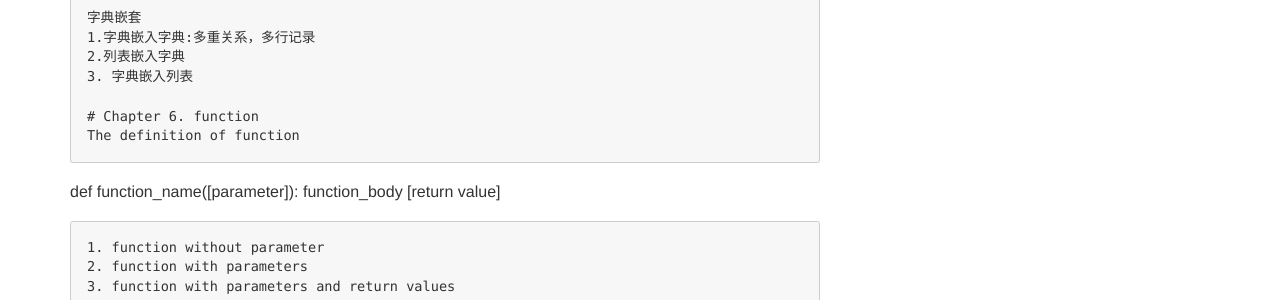
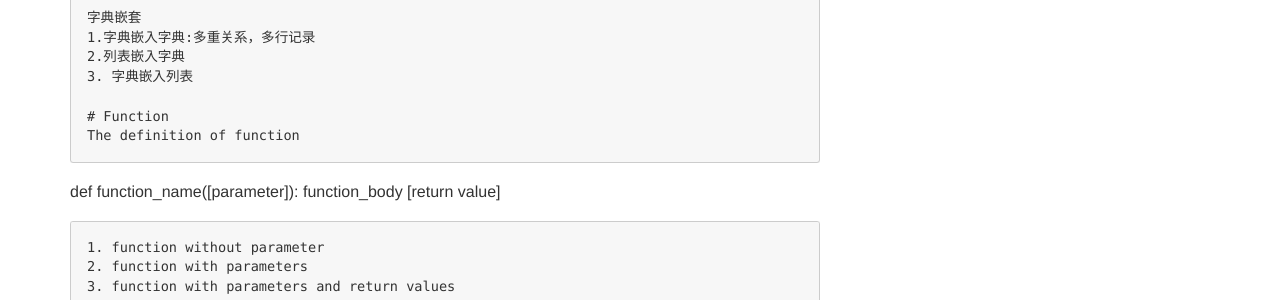
Before and after one commit to EwainZhang/EwainZhang.github.io, a Jekyll site: the page built from _posts/2019-01-11-Python-Basic.md, in a window 1280 px wide and 900 px high, scrolled down 11162 px. Shown: the part 389-689 px from the top of the window. Built offline with Jekyll 4.4.1, drawn with Linux system fonts in a browser that asks for light colours; a script that is not in the unit is left out; some of the changed text lies outside the part shown.

Commit message:
Update 2019-01-11-Python-Basic.md

````diff
--- a/_posts/2019-01-11-Python-Basic.md
+++ b/_posts/2019-01-11-Python-Basic.md
@@ -4,7 +4,8 @@ title: Python
 category: Python
 tags: [Python]
 ---
-# chapter 1. Language Basics
+
+#  Language Basics
 Python is a strongly-typed and dynamically-typed language.
 
 **Remark**
@@ -12,7 +13,8 @@ Python is a strongly-typed and dynamically-typed language.
 2. Dynamically-typed: A variable is simply a value bound to a name.
 3. Execution: Python is first interpreted into vytecode(.pyc) and then compiled by a VM implementation into machine instructions(Most commonly using C).
 
-# chapter 2. Variables and data types
+
+# Variables and data types
 + variable
 + the type of variable: string, number, list, tuple, dictionary
 
@@ -174,7 +176,7 @@ int(), float(), complex() #转化为整数，浮点数，复数的函数
 str() #转化为字符串的函数
 ```
 
-# Chapter 3. 条件分支与循环
+# condition and loop
 + if条件分支
 + while 循环
 + for 循环
@@ -463,7 +465,7 @@ print(list1)
 id(list1)
 ```
 
-# Chapter 5. dictionary
+# Dictionary
 Dict 是可变的无序集合，以key-value为基本元素的集合
 字典的表示
 ```
@@ -560,7 +562,7 @@ fromkeys(): D.fromkeys(iterable), iterable代表列表对象，用于指定字
 2.列表嵌入字典
 3. 字典嵌入列表
 
-# Chapter 6. function
+# Function
 The definition of function
 ```
 def function_name([parameter]):
@@ -819,7 +821,7 @@ def sum0():   # 外部函数sum
 
 ```
 
-# chapter 7. class
+# Class
 类的相关注意点
 1. class keyword
 2. class name首字母要大些(约定)
````
Also changed, not shown: other parts of _posts/2019-01-11-Python-Basic.md (+1 -1 lines).
